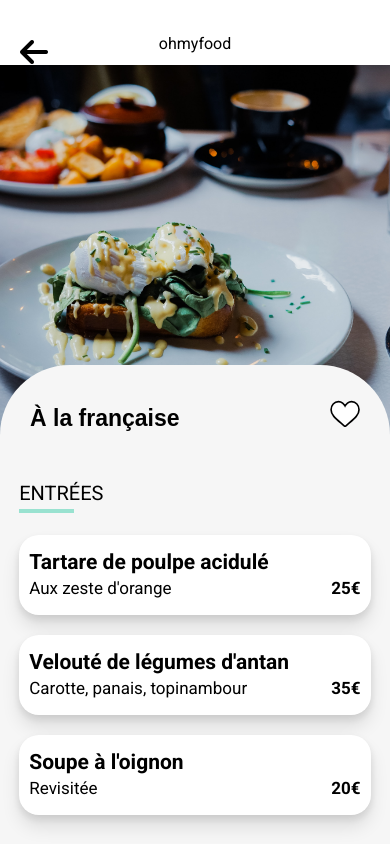
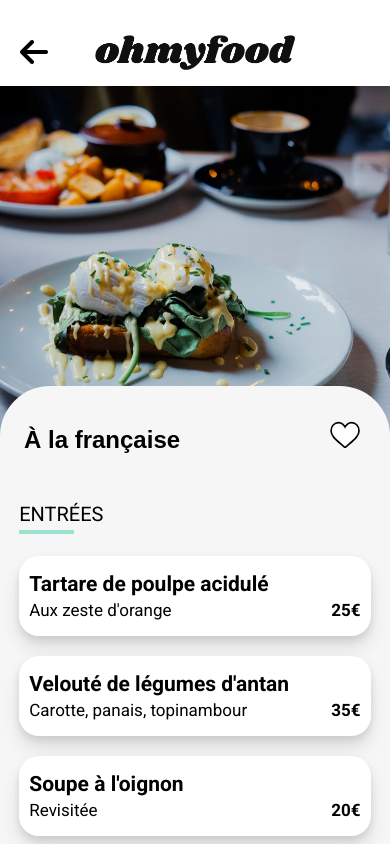
Before and after one commit to icenatsu/projet3_ohmyfood, a plain HTML site: page alafrançaise.html in a window 390 px wide. Shown: the top 844 px of the page. Drawn offline with Linux system fonts and the light colour scheme; a web font is replaced by a local one.

Commit message:
Ajustements responsive

```diff
--- a/alafrançaise.html
+++ b/alafrançaise.html
@@ -18,7 +18,7 @@
         <header>
             <!-- LOGO -->
             <div class="logo" id="logo">
-                <p>ohmyfood</p>
+                <img src="./public/img/logo/ohmyfood.png" alt="logo">
                 <div class="logo--precedent">
                     <a href="index.html"><i class="fa-solid fa-arrow-left"></i></a>
                 </div>
--- a/sass/layout/_restaurantmenu.scss
+++ b/sass/layout/_restaurantmenu.scss
@@ -1,6 +1,6 @@
 .menu-card{
     background-color: #f6f6f6;
-    border-radius: 70px;
+    border-radius: 50px;
     margin: -80px auto;
     padding: 10px;
     @include heart(focus);
@@ -14,10 +14,10 @@
 
     &__title{
         font-family: $title-font;
-        padding-left: 20px;
+        padding-left: 14px;
         margin-top: 30px;
         margin-bottom: 20px;
-        font-size: 23px;
+        font-size: 24px;
     }
 
     &__food{
```
Also changed, not shown: public/css/style.css.
